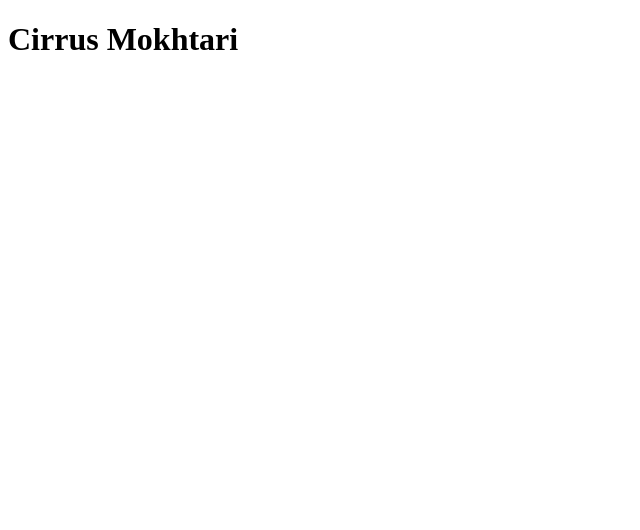
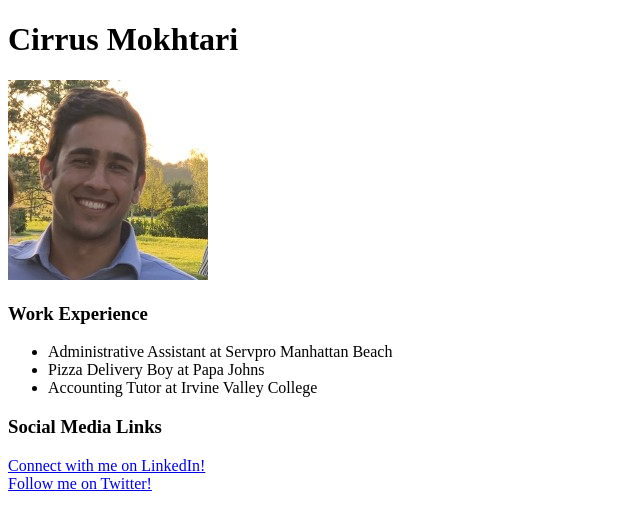
Before and after one commit to cirrusm/practice-problems, a plain HTML site: page resume_page/index.html in a window 1280 px wide. Shown: the whole page, without its empty margins (0-640 px from the left). Drawn offline with Linux system fonts and the light colour scheme.

Commit message:
Commit 6 - Added initial content for resume site.

```diff
--- a/resume_page/index.html
+++ b/resume_page/index.html
@@ -7,6 +7,16 @@
 </head>
 <body>
     <h1> Cirrus Mokhtari</h1>
-
+    <img src = mypic.jpeg alt = "Me">
+    <h3> Work Experience </h3>
+    <ul>
+        <li>Administrative Assistant at Servpro Manhattan Beach</li>
+        <li>Pizza Delivery Boy at Papa Johns</li>
+        <li>Accounting Tutor at Irvine Valley College</li>
+    </ul>
+    <h3> Social Media Links </h3>
+    <a href = "https://www.linkedin.com/in/cirrus-mokhtari-77736b178/">Connect with me on LinkedIn!</a>
+    <br>
+    <a href = "https://twitter.com/cirrusdawg?lang=en"> Follow me on Twitter!</a>
 </body>
 </html>
```
Also changed, not shown: resume_page/mypic.jpeg (added).
